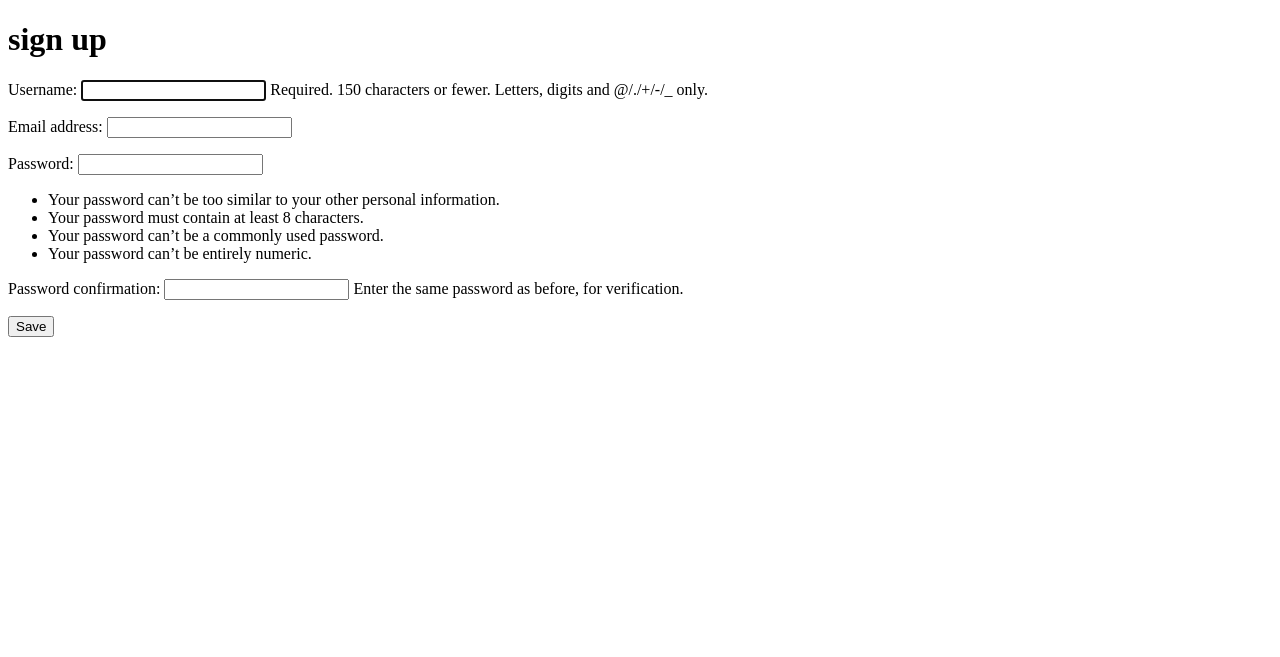
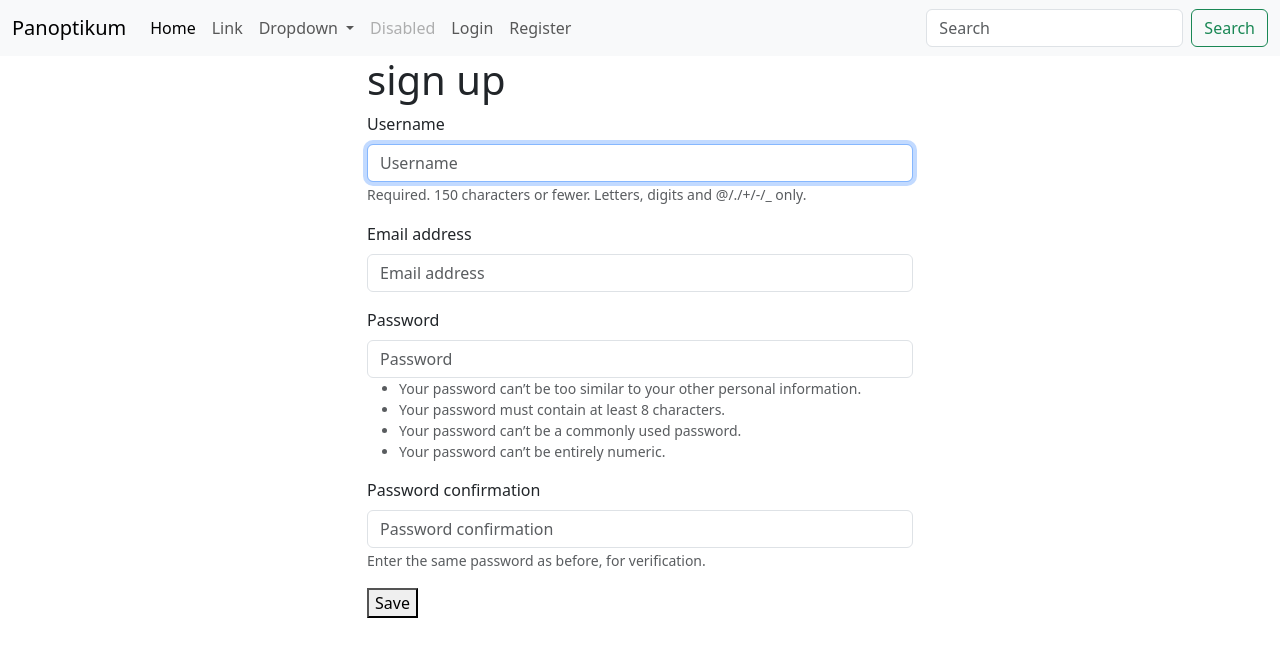
Before and after one commit to uballx/panoptikum, a Django app: page /register/ in a window 1280 px wide. Shown: the top 657 px of the page. Run offline with Django 4.2, Linux system fonts and the light colour scheme; some libraries are stand-ins or nearby versions.

Commit message:
add form login, logout

```diff
--- a/main/templates/base.html
+++ b/main/templates/base.html
@@ -1,10 +1,15 @@
+{% load bootstrap5 %}
 <!DOCTYPE html>
 <html lang="en">
 <head>
     <meta charset="UTF-8">
     <title>Home</title>
+    {% bootstrap_css %}
+    {% bootstrap_javascript %}
 </head>
 <body>
+{% include "navbar.html" %}
+{% comment %}
 {% if messages %}
 <ul class="messages">
     {% for message in messages %}
@@ -12,5 +17,14 @@
     {% endfor %}
 </ul>
 {% endif %}
+{% endcomment %}
+
+<div class="container">
+{% bootstrap_messages %}
+
+{% block content %}
+
+{% endblock %}
+</div>
 </body>
 </html>
--- a/main/templates/main/register.html
+++ b/main/templates/main/register.html
@@ -1,17 +1,23 @@
-<!DOCTYPE html>
-<html lang="en">
-<head>
-    <meta charset="UTF-8">
-    <title>Title</title>
-</head>
-<body>
-    <h1>sign up</h1>
-<form method="POST">
+{% extends "base.html" %}
+{% load bootstrap5 %}
+
+{{ bloc.super }}
+<!--add block content z base.html-->
+
+{% block content %}
+
+    <div class="row">
+        <div class="col-lg-3 col-s-1"></div>
+        <div class="col-lg-6 col-s-10">
+
+<h1>sign up</h1>
+    <form method="POST">
     {% csrf_token %}
-    {{ form.as_p }}
-    <button type=""submit">Save</button>
+{#    {{ form.as_p }}  #}
+    {% bootstrap_form form %}
+    <button type="submit">Save</button>
 </form>
-
-
-</body>
-</html>
+            </div>
+        <div class="col-lg-3 col-s-1"></div>
+    </div>
+{% endblock %}}
--- /dev/null
+++ b/main/templates/navbar.html
@@ -0,0 +1,52 @@
+<nav class="navbar navbar-expand-lg navbar-light bg-light">
+  <div class="container-fluid">
+    <a class="navbar-brand" href="/">Panoptikum</a>
+    <button class="navbar-toggler" type="button" data-bs-toggle="collapse" data-bs-target="#navbarSupportedContent" aria-controls="navbarSupportedContent" aria-expanded="false" aria-label="Toggle navigation">
+      <span class="navbar-toggler-icon"></span>
+    </button>
+    <div class="collapse navbar-collapse" id="navbarSupportedContent">
+      <ul class="navbar-nav me-auto mb-2 mb-lg-0">
+        <li class="nav-item">
+          <a class="nav-link active" aria-current="page" href="#">Home</a>
+        </li>
+        <li class="nav-item">
+          <a class="nav-link" href="#">Link</a>
+        </li>
+ <li class="nav-item dropdown">
+          <a class="nav-link dropdown-toggle" href="#" id="navbarDropdown" role="button" data-bs-toggle="dropdown" aria-expanded="false">
+            Dropdown
+          </a>
+          <ul class="dropdown-menu" aria-labelledby="navbarDropdown">
+            <li><a class="dropdown-item" href="#">Action</a></li>
+            <li><a class="dropdown-item" href="#">Another action</a></li>
+            <li><hr class="dropdown-divider"></li>
+            <li><a class="dropdown-item" href="#">Something else here</a></li>
+          </ul>
+        </li>
+
+        <li class="nav-item">
+          <a class="nav-link disabled" href="#" tabindex="-1" aria-disabled="true">Disabled</a>
+        </li>
+
+        {% if not user.is_authenticated %}
+          <li class="nav-item">
+          <a class="nav-link" href="/login">Login</a>
+        </li>
+          <li class="nav-item">
+            <a class="nav-link" href="/register">Register</a>
+        </li>
+          {% else %}
+        <li class="nav-item">
+          <a class="nav-link" href="/logout">Logout ({{ user }})</a>
+        </li>
+          {% endif %}
+
+
+      </ul>
+      <form class="d-flex">
+        <input class="form-control me-2" type="search" placeholder="Search" aria-label="Search">
+        <button class="btn btn-outline-success" type="submit">Search</button>
+      </form>
+    </div>
+  </div>
+</nav>
--- a/main/urls.py
+++ b/main/urls.py
@@ -1,7 +1,11 @@
 from django.urls import path
-from .views import register_request
+from .views import register_request, homepage, login_request, logout_request
+
 
 app_name = 'main'
 urlpatterns = [
-    path('', register_request, name='register'),
+    path('', homepage, name='homepage'),
+    path('register/', register_request, name='register'),
+    path('login/', login_request, name='login'),
+    path('logout/', logout_request, name='logout'),
 ]
--- a/main/views.py
+++ b/main/views.py
@@ -1,14 +1,15 @@
-from django.contrib.auth import login
+from django.contrib.auth import login, authenticate, logout
+from django.contrib.auth.forms import AuthenticationForm
 from django.shortcuts import render, redirect
 from .forms import NewUserForm
 from django.contrib import messages
 
 def homepage(request):
-    messages.add_message(request, messages.info, "User logged in")
+    messages.add_message(request, messages.INFO, "Hello")
     return render(
         request,
         template_name="base.html",
-        context=()
+        context={}
     )
 
 def register_request(request):
@@ -17,7 +18,8 @@ def register_request(request):
         if form.is_valid():
             user = form.save()
             login(request, user)
-            homepage(request)
+            messages.add_message(request, messages.SUCCESS, "User registered")
+            messages.add_message(request, messages.INFO, "User logged in")
             return redirect("/")
     else:
         form = NewUserForm()
@@ -31,3 +33,31 @@ def register_request(request):
         template_name="main/register.html",
         context=context
     )
+
+def login_request(request):
+    if request.method=="POST":
+        form = AuthenticationForm(request, data=request.POST)
+        if form.is_valid():
+            username = form.cleaned_data.get('username')
+            password = form.cleaned_data.get('password')
+            user = authenticate(username=username, password=password)
+            if user is not None:
+                login(request, user)
+                messages.info(request, f"Logged as {username}")
+                return redirect("/")
+            else:
+                messages.error(request, f"Invalid username or password")
+        else:
+            messages.error(request, f"Invalid username or password")
+
+    form = AuthenticationForm()
+    return render(
+        request=request,
+        template_name="main/login.html",
+        context={'login_form': form}
+    )
+
+def logout_request(request):
+    logout(request)
+    messages.info(request, "Logged out")
+    return redirect("/")
--- a/panoptikum/settings.py
+++ b/panoptikum/settings.py
@@ -38,6 +38,9 @@ INSTALLED_APPS = [
     'django.contrib.sessions',
     'django.contrib.messages',
     'django.contrib.staticfiles',
+    'bootstrap5',
+    'crispy_forms',
+    'crispy_bootstrap5',
     'main.apps.MainConfig',
 ]
 
@@ -126,5 +129,8 @@ DEFAULT_AUTO_FIELD = 'django.db.models.BigAutoField'
 
 CSRF_TRUSTED_ORIGINS = ['https://immense-refuge-95808.herokuapp.com']
 
+CRISPY_ALLOWED_TEMPLATE_PACK = "bootstrap5"
+CRISPY_TEMPLATE_PACK = "bootstrap5"
+
 import django_heroku
 django_heroku.settings(locals())
--- a/panoptikum/urls.py
+++ b/panoptikum/urls.py
@@ -16,11 +16,11 @@ Including another URLconf
 from django.contrib import admin
 from django.urls import path, include
 from django.shortcuts import render, redirect, HttpResponse
-def ala(request):
-    return HttpResponse("ala")
+# def ala(request):
+#     return HttpResponse("ala")
 
 urlpatterns = [
     path('admin/', admin.site.urls),
-    path('', ala),
-    path('register/', include('main.urls')),
+    # path('', ala),
+    path('', include('main.urls')),
 ]
--- a/requirements.txt
+++ b/requirements.txt
@@ -3,3 +3,6 @@ Django==4.0.5
 sqlparse==0.4.2
 tzdata==2022.1
 django-heroku
+django-bootstrap-v5
+django-crispy-forms
+crispy-bootstrap5
```
Also changed, not shown: main/templates/main/login.html (added, +25 -0 lines).
